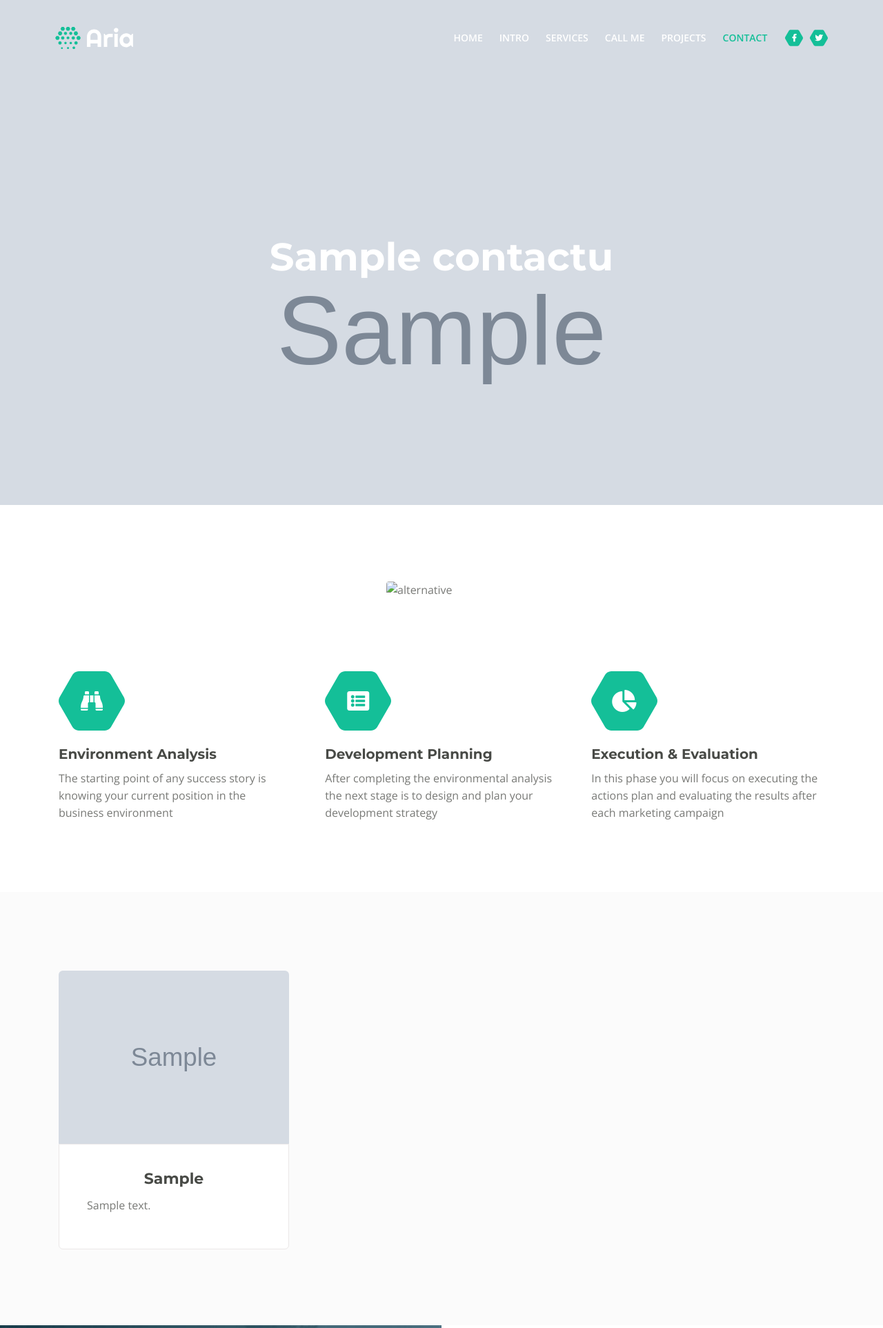
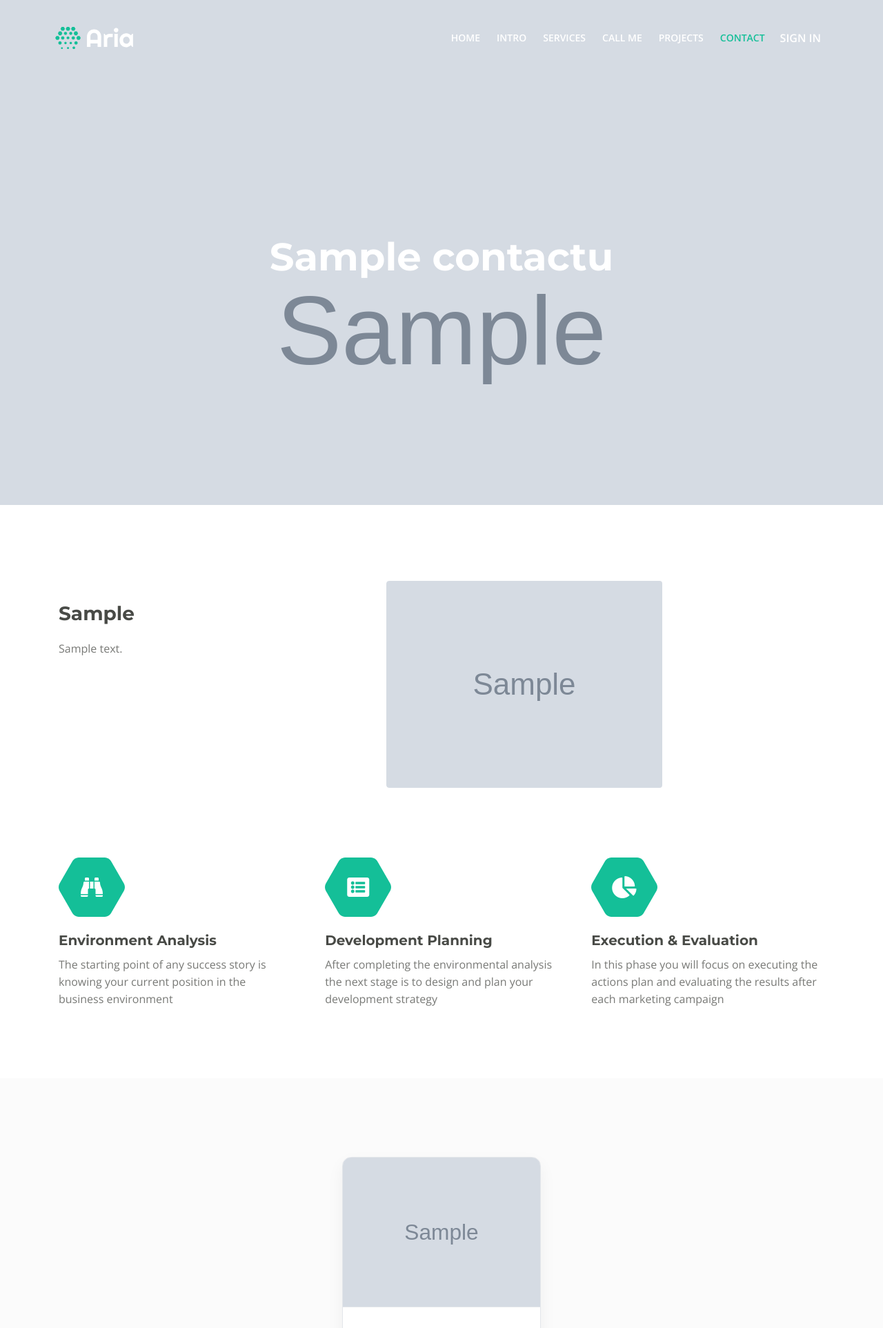
Before and after one commit to abuwcheek/obod-mahalla, a Django app: template templates/index.html in a window 1280 px wide. Shown: the top 1925 px of the page at 69% size. Run offline with Django 5.2, Linux system fonts and the light colour scheme; the template is opened without the code that fills it: values that come from a table or form of the project are taken from there, others are empty; tables that the repository leaves empty hold one stand-in row (values such as "Sample post"); grey boxes marked "Sample" are stand-in pictures; some libraries are stand-ins or nearby versions.

Commit message:
front togrilandi

```diff
--- a/core/urls.py
+++ b/core/urls.py
@@ -7,7 +7,7 @@
 urlpatterns = [
     path('admin/', admin.site.urls),
     path('', include('home.urls')),
-    path('djrichtextfield/', include('djrichtextfield.urls')),
+    path('ckeditor/', include('ckeditor_uploader.urls')),
 ]
 
 
--- a/home/models.py
+++ b/home/models.py
@@ -1,5 +1,5 @@
 from django.db import models
-from djrichtextfield.models import RichTextField
+from ckeditor_uploader.fields import RichTextUploadingField
 from django.utils.text import slugify
 
 
@@ -20,7 +20,7 @@
 class Home(BaseModel):
      sarlavha = models.CharField(max_length=255)
      slug = models.SlugField(max_length=255, unique=True, blank=True)
-     text = models.TextField()
+     text = RichTextUploadingField()  # now rich-text editor with uploads in admin and forms
      image = models.ImageField(upload_to='images/', null=True, blank=True)
 
 
@@ -43,10 +43,10 @@
      xonadon = models.IntegerField(default=0)
      odamlar = models.IntegerField(default=0)
      telefon = models.CharField(max_length=255)
-     email = models.EmailField(max_length=255)
-     facebook = models.CharField(max_length=255)
-     instagram = models.CharField(max_length=255)
-     telegram = models.CharField(max_length=255)
-     twitter = models.CharField(max_length=255)
+     email = models.EmailField(max_length=255, null=True, blank=True)
+     facebook = models.CharField(max_length=255, null=True, blank=True)
+     instagram = models.CharField(max_length=255, null=True, blank=True)
+     telegram = models.CharField(max_length=255, null=True, blank=True)
+     twitter = models.CharField(max_length=255, null=True, blank=True)
      image = models.ImageField(upload_to='images/', null=True, blank=True)
      name = models.CharField(max_length=255)
--- a/home/views.py
+++ b/home/views.py
@@ -7,7 +7,7 @@
 
 
 def home(request):
-     first_news = Home.objects.filter(is_active=True).order_by('?')[1]
+     first_news = Home.objects.filter(is_active=True).first()
      new_news = Home.objects.filter(is_active=True).order_by('-created_at')[:3]
      featured_news = Home.objects.filter(is_active=True, is_featured=True)[:2]
      all_news = Home.objects.filter(is_active=True).all()
--- a/requirements.txt
+++ b/requirements.txt
@@ -1,3 +1,3 @@
 django~=5.2.1
 Pillow~=11.2.1
-django-richtextfield~=1.6.2
+django-ckeditor~=6.7.3
--- a/static/css/styles.css
+++ b/static/css/styles.css
@@ -897,7 +897,7 @@
 /************************/
 .cards-2 {
 	padding-top: 6.625rem;
-	padding-bottom: 1.25rem;
+	padding-bottom: 3.5rem;
 	background-color: #fbfbfb;
 }
 
@@ -911,28 +911,62 @@
 	text-align: center;
 }
 
+.cards-2 .col-lg-12 {
+	display: flex;
+	flex-wrap: wrap;
+	justify-content: center;
+	gap: 1.5rem;
+}
+
 .cards-2 .card {
-	margin-bottom: 5.625rem;
-	border: none;
-	background-color: transparent;
+	margin-bottom: 0;
+	border: 1px solid #e3e6ea;
+	border-radius: 0.8rem;
+	background-color: #fff;
+	box-shadow: 0 10px 24px rgba(0, 0, 0, 0.05);
+	display: flex;
+	flex-direction: column;
+	overflow: hidden;
+	flex: 0 1 18rem;
+	max-width: 18rem;
+	min-width: 16rem;
+}
+
+.cards-2 .card-image {
+	height: 13.5rem;
+	overflow: hidden;
 }
 
 .cards-2 .card-image img {
-	border-top-left-radius: 0.375rem;
-	border-top-right-radius: 0.375rem;
+	width: 100%;
+	height: 100%;
+	object-fit: cover;
+	display: block;
 }
 
 .cards-2 .card-body {
-	padding: 2.25rem 2rem 2.125rem 2rem;
-	border: 1px solid #ebe8e8;
-	border-bottom-left-radius: 0.375rem;
-	border-bottom-right-radius: 0.375rem;
+	flex: 1;
+	padding: 2rem 2rem 2.125rem 2rem;
+	border: 0;
+	border-top: 1px solid #e3e6ea;
 	background-color: #fff;
+	display: flex;
+	flex-direction: column;
+	justify-content: center;
 }
 
 .cards-2 h3 {
 	margin-bottom: 0.75rem;
 	text-align: center;
+}
+
+.cards-2 .card-body p {
+	margin-bottom: 0;
+	text-align: center;
+	display: -webkit-box;
+	-webkit-line-clamp: 2;
+	-webkit-box-orient: vertical;
+	overflow: hidden;
 }
 
 .cards-2 .list-unstyled {
@@ -2111,11 +2145,16 @@
 
 
 	/* Services */
-	.cards-2 .card {
-		max-width: 18.25rem;
-		display: inline-block;
-		vertical-align: top;
-	}
+.cards-2 .card {
+	max-width: none;
+	display: flex;
+	flex-direction: column;
+	vertical-align: top;
+	border: 1px solid #e3e6ea;
+	border-radius: 0.8rem;
+	box-shadow: 0 10px 24px rgba(0, 0, 0, 0.05);
+	overflow: hidden;
+}
 
 	.cards-2 .col-lg-12 div.card:nth-child(3n+2) {
 		margin-right: 1.25rem;
--- a/templates/base.html
+++ b/templates/base.html
@@ -86,27 +86,37 @@
                     <a class="nav-link page-scroll" href="#contact">CONTACT</a>
                     </li>
                </ul>
-               <span class="nav-item social-icons">
-                    <span class="fa-stack">
-                    <a href="{{ contact_us.facebook }}">
-                         <span class="hexagon"></span>
-                         <i class="fab fa-facebook-f fa-stack-1x"></i>
+                    <style>
+                    .sign-in-link {
+                         color: white;               /* Asl rangi */
+                         text-decoration: none;      /* Tagidagi chiziqni olib tashlash */
+                         font-weight: 600;
+                         font-size: 16px;
+                         text-transform: uppercase;  /* Bosh harflarda (xohlasangiz olib tashlang) */
+                         transition: all 0.3s ease;  /* Hover effekti yumshoq bo'lishi uchun */
+                         display: inline-block;
+                         padding: 5px 10px;
+                    }
+
+                    .sign-in-link:hover {
+                         color: #1de9b6;             /* Ustiga borganda chiqadigan rang (Home rangi bilan bir xil) */
+                         transform: translateY(-2px); /* Biroz yuqoriga ko'tarilish effekti */
+                         text-shadow: 0px 0px 8px rgba(29, 233, 182, 0.5); /* Mayin nur sochishi */
+                    }
+                    </style>
+
+                    <span class="nav-item">
+                    <a href="/login" class="sign-in-link">
+                         Sign In
                     </a>
                     </span>
-                    <span class="fa-stack">
-                    <a href="{{ contact_us.twitter }}">
-                         <span class="hexagon"></span>
-                         <i class="fab fa-twitter fa-stack-1x"></i>
-                    </a>
-                    </span>
-               </span>
           </div>
      </nav> <!-- end of navbar -->
      <!-- end of navbar -->
 
 
      <!-- Header -->
-     <header id="header" class="header" style="background-image: url('{{ contact_us.image.url }}');">
+     <header id="header" class="header" style="background-image: url('{% if contact_us and contact_us.image %}{{ contact_us.image.url }}{% else %}{% static "images/header-background.jpg" %}{% endif %}');">
           <div class="header-content">
                <div class="container">
                     <div class="row">
@@ -149,6 +159,7 @@
 <script src="{% static 'js/isotope.pkgd.min.js' %}"></script> <!-- Isotope for filter -->
 <script src="{% static 'js/validator.min.js' %}"></script> <!-- Validator.js - Bootstrap plugin that validates forms -->
 <script src="{% static 'js/scripts.js' %}"></script> <!-- Custom scripts -->
+<script src="https://cdn.tiny.cloud/1/SIZNING_KALITINGIZ/tinymce/6/tinymce.min.js"></script>
 
      {% block scripts %}
      {% endblock scripts %}
--- a/templates/index.html
+++ b/templates/index.html
@@ -16,7 +16,7 @@
                     <div class="text-container">
                         <div class="section-title"></div>
                         <h2>{{ first_news.sarlavha }}</h2>
-                        <p>{{ first_news.text | slice:"990" }}</p>
+                        <p>{{ first_news.text|striptags|slice:"990" }}</p>
                     </div> <!-- end of text-container -->
                 </div> <!-- end of col -->
                 <div class="col-lg-7">
@@ -97,11 +97,15 @@
                     <!-- Card -->
                     <div class="card">
                         <div class="card-image">
-                            <img class="img-fluid" src="{{ new.image.url }}" alt="alternative">
+                            {% if new.image %}
+                                <img class="img-fluid" src="{{ new.image.url }}" alt="alternative">
+                            {% else %}
+                                <img class="img-fluid" src="{% static 'images/project-1.jpg' %}" alt="alternative">
+                            {% endif %}
                         </div>
                         <div class="card-body">
                             <h3 class="card-title">{{ new.sarlavha }}</h3>
-                            <p>{{ new.text | slice:"299" }}</p>
+                            <p>{{ new.text|striptags|slice:"299" }}</p>
                         </div>
                     </div>
                     <!-- end of card -->
@@ -165,7 +169,11 @@
                     <div class="element-item development">
                         <a class="popup-with-move-anim" href="#project-{{ forloop.counter }}">
                             <div class="element-item-overlay"><span>{{ all.sarlavha }}</span></div>
-                            <img style="width: 300px; height: 270px;" src="{{ all.image.url }}" alt="alternative">
+                            {% if all.image %}
+                                <img style="width: 300px; height: 270px;" src="{{ all.image.url }}" alt="alternative">
+                            {% else %}
+                                <img style="width: 300px; height: 270px;" src="{% static 'images/project-2.jpg' %}" alt="alternative">
+                            {% endif %}
                         </a>
                     </div>
                     {% endfor %}
@@ -183,12 +191,16 @@
     <div class="row">
         <button title="Close (Esc)" type="button" class="mfp-close x-button">×</button>
         <div class="col-lg-8">
-            <img class="img-fluid" src="{{ all.image.url }}" alt="alternative">
+            {% if all.image %}
+                <img class="img-fluid" src="{{ all.image.url }}" alt="alternative">
+            {% else %}
+                <img class="img-fluid" src="{% static 'images/project-3.jpg' %}" alt="alternative">
+            {% endif %}
         </div> <!-- end of col -->
         <div class="col-lg-4">
             <h3>{{ all.sarlavha }}</h3>
             <hr class="line-heading">
-            <p>{{ all.text }}</p>
+            <p>{{ all.text|striptags }}</p>
             <a class="btn-outline-reg mfp-close as-button" href="#projects">BACK</a>
         </div> <!-- end of col -->
     </div> <!-- end of row -->
@@ -210,7 +222,7 @@
                     <div class="text-container">
                         <div class="section-title"></div>
                         <h2>{{ about.sarlavha }} </h2>
-                        <p>{{ about.text | slice:"299" }}</p>
+                        <p>{{ about.text|striptags|slice:"299" }}</p>
                         <ul class="list-unstyled li-space-lg">
                         </ul>
 
```
Also changed, not shown: core/settings.py (+9 -10 lines), home/migrations/0006_delete_aloqa_alter_home_text.py (added), home/migrations/0007_alter_home_text.py (added), home/migrations/0008_alter_contactus_email_alter_contactus_facebook_and_more.py (added), media/images/kocha.jpg (added), media/images/mahalla_markazi.jpg (added), rasmlari/login image.avif (added), 1 other file.
